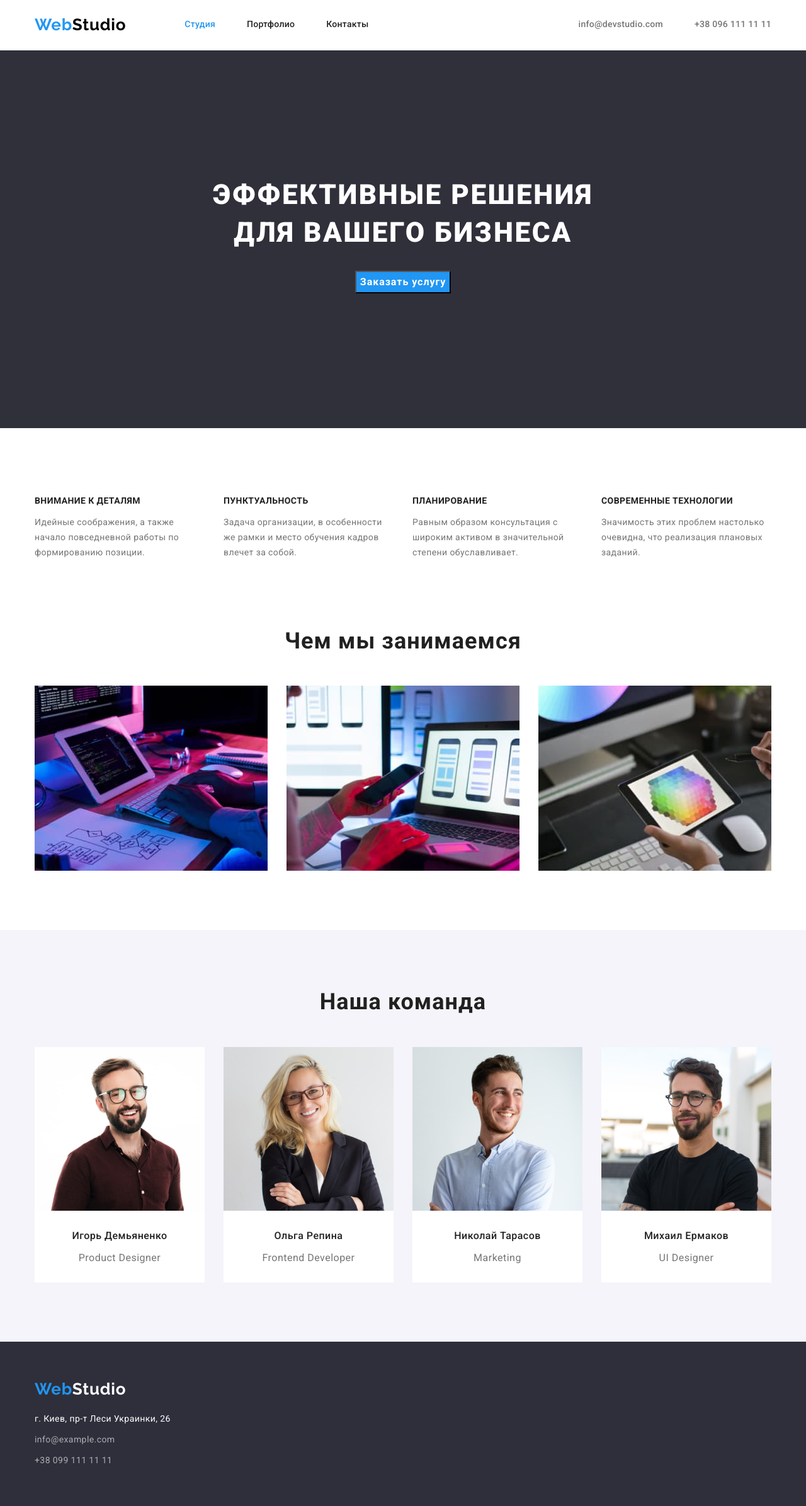
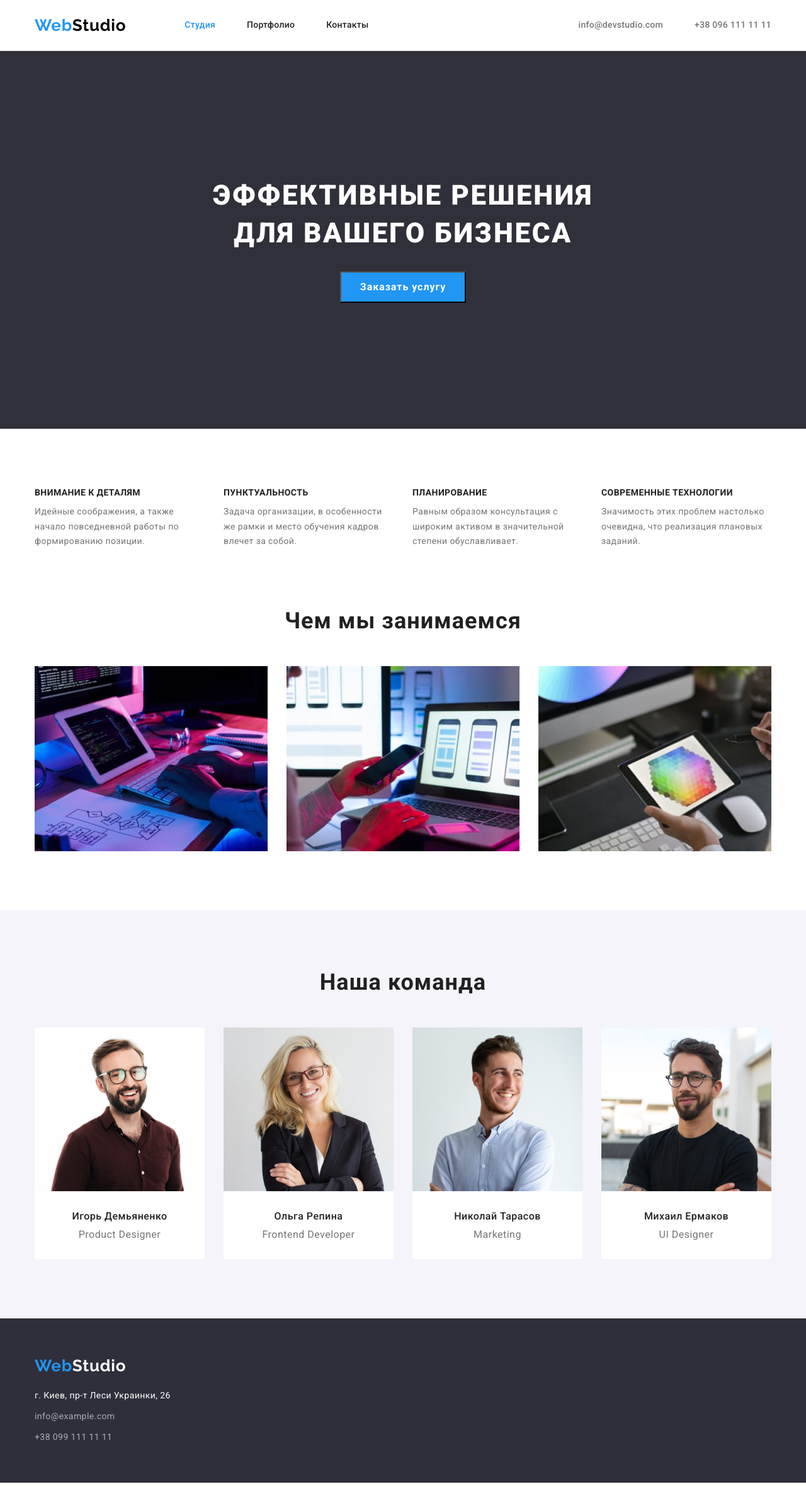
Before and after one commit to MishaLvk/goit-markup-hw-03, a plain HTML site: page index.html in a window 1280 px wide. Shown: the whole page at 63% size. After the commit the page ends 2355 px from the top, so only its background shows below. Drawn offline with nearby package versions, Linux system fonts and the light colour scheme.

Commit message:
fixed-margin-&-border

```diff
--- a/css/styles.css
+++ b/css/styles.css
@@ -3,18 +3,37 @@
   --focus-color: rgb(33, 150, 243);
   --dominant-l-s: 0.03em;
 }
-.container {
-  width: 1200px;
-  margin: 0 auto;
 
-  padding-right: 15px;
+h1,
+h2,
+h3,
+h4,
+h5,
+h6,
+p {
+  margin: 0;
+}
 
-  padding-left: 15px;
-}
 ul {
   margin: 0;
   padding: 0;
 }
+img {
+  display: block;
+}
+
+.container {
+  width: 1200px;
+  margin: 0 auto;
+  padding-right: 15px;
+  padding-left: 15px;
+}
+
+.section {
+  padding-top: 94px;
+  padding-bottom: 94px;
+}
+
 .page {
   font-family: roboto, tahoma, sans-serif;
   color: rgb(117, 117, 117);
@@ -22,9 +41,11 @@ ul {
 .current {
   color: rgb(33, 150, 243);
 }
-img {
-  display: block;
+
+.link {
+  text-decoration: none;
 }
+
 .visually-hidden {
   position: absolute;
   white-space: nowrap;
@@ -44,12 +65,11 @@ img {
   font-size: 14px;
   line-height: 1.14;
   letter-spacing: 0.02em;
+  border-bottom: 1px solid #ececec;
 }
 .header .container {
   display: flex;
   align-items: center;
-  padding-top: 24px;
-  padding-bottom: 25px;
 }
 
 .header .header-navigation {
@@ -64,16 +84,15 @@ img {
 .header-navigation .list {
   display: flex;
 }
-.link {
-  text-decoration: none;
-}
 
 .navigation-link {
   color: rgb(33, 33, 33);
 }
+
 .list-navigation .link {
-  padding-top: 25px;
-  padding-bottom: 25px;
+  display: block;
+  padding-top: 32px;
+  padding-bottom: 32px;
 }
 .navigation-link:hover,
 .navigation-link:focus {
@@ -115,7 +134,6 @@ img {
 /*-------------------------------------MAIN---------------------------*/
 .hero {
   background-color: rgb(47, 48, 58);
-  min-height: 600px;
 }
 
 .hero .container {
@@ -132,10 +150,12 @@ img {
   text-transform: uppercase;
   text-align: center;
   letter-spacing: 0.06em;
-  margin: 0 0 30px 0;
+  margin-bottom: 30px;
 }
 
 .hero-button {
+  width: 200px;
+  height: 50px;
   font-family: inherit;
   font-weight: 700;
   font-size: 16px;
@@ -156,7 +176,6 @@ img {
   line-height: 1.16;
   letter-spacing: var(--dominant-l-s);
   color: var(--title-color);
-  margin: 0;
   text-align: center;
   padding-bottom: 50px;
 }
@@ -165,10 +184,6 @@ img {
   display: flex;
 }
 
-.section-specifics .container {
-  padding-top: 94px;
-  padding-bottom: 94px;
-}
 .section-development .container {
   padding-bottom: 94px;
 }
@@ -191,6 +206,7 @@ img {
   letter-spacing: 0.03em;
   text-transform: uppercase;
   color: var(--title-color);
+  margin-bottom: 10px;
 }
 
 .specifics-element-text {
@@ -203,19 +219,21 @@ img {
   background-color: rgb(245, 244, 250);
 }
 
-.section-team .container {
-  padding-top: 94px;
-  padding-bottom: 94px;
-}
 .section-team .list {
   display: flex;
   margin-left: -30px;
 }
 
 .team-element {
-  background-color: rgb(255, 255, 255);
   flex-basis: calc((100% - 120px) / 4);
   margin-left: 30px;
+}
+
+.developer-description {
+  padding-top: 30px;
+  padding-bottom: 30px;
+  background-color: rgb(255, 255, 255);
+  border-radius: 0px 0px 4px 4px;
 }
 
 .team-element-title {
@@ -225,8 +243,7 @@ img {
   line-height: 1.19;
   letter-spacing: var(--dominant-l-s);
   color: var(--title-color);
-  margin-top: 30px;
-  margin-bottom: 10;
+  margin-bottom: 10px;
 }
 
 .team-element-text {
@@ -234,8 +251,8 @@ img {
   font-size: 16px;
   line-height: 1.19;
   letter-spacing: var(--dominant-l-s);
-  margin-bottom: 30px;
 }
+
 /*---------------------------------FOOTER------------------------------*/
 .footer {
   background-color: rgb(46, 47, 59);
@@ -284,9 +301,6 @@ img {
   color: var(--focus-color);
 }
 /*------------------------------------PORTFOLIO-----------------*/
-.section-portfolio .container {
-  padding-top: 94px;
-}
 
 .portfolio-filter {
   display: flex;
@@ -308,6 +322,8 @@ img {
   background-color: rgb(245, 244, 250);
   cursor: pointer;
   padding: 6px 22px;
+  border: none;
+  border-radius: 4px;
 }
 
 .button-filter:hover,
@@ -330,6 +346,9 @@ img {
 .portfolio-description {
   padding: 20px 24px;
   margin-bottom: 30px;
+  border-right: 1px solid #eeeeee;
+  border-bottom: 1px solid #eeeeee;
+  border-left: 1px solid #eeeeee;
 }
 
 .portfolio-element-title {
@@ -337,7 +356,7 @@ img {
   line-height: 2;
   letter-spacing: 0.06em;
   color: var(--title-color);
-  margin: 0 0 4px 0;
+  margin-bottom: 4px;
 }
 
 .portfolio-element-text {
@@ -345,7 +364,6 @@ img {
   line-height: 1.88;
   letter-spacing: var(--dominant-l-s);
   color: rgb(117, 117, 117);
-  margin: 0;
 }
 
 .portfolio-element-title:hover,
--- a/index.html
+++ b/index.html
@@ -71,7 +71,7 @@
         </div>
         </section>
 
-      <section class="section-specifics">
+      <section class="section section-specifics">
         <div class="container">
         <h2 class="visually-hidden">Особенности</h2>
         <ul class="list">
@@ -134,7 +134,7 @@
         </ul>
         </div>
       </section>
-      <section class="section-team">
+      <section class="section section-team">
         <div class="container">
         <h2 class="section-title">Наша команда</h2>
         <ul class="list">
@@ -144,8 +144,10 @@
               alt="Фотография Игоря Демьяненка"
               width="270"
             />
+            <div class="developer-description">
             <h3 class="team-element-title">Игорь Демьяненко</h3>
             <p class="team-element-text" lang="en">Product Designer</p>
+            </div>
           </li>
           <li class="team-element">
             <img
@@ -153,8 +155,10 @@
               alt="Фотография Ольги Репиной"
               width="270"
             />
+            <div class="developer-description">
             <h3 class="team-element-title">Ольга Репина</h3>
             <p class="team-element-text" lang="en">Frontend Developer</p>
+            </div>
           </li>
           <li class="team-element">
             <img
@@ -162,8 +166,10 @@
               alt="Фотография Николая Тарасова"
               width="270"
             />
+            <div class="developer-description">
             <h3 class="team-element-title">Николай Тарасов</h3>
             <p class="team-element-text" lang="en">Marketing</p>
+            </div>
           </li>
           <li class="team-element">
             <img
@@ -171,8 +177,10 @@
               alt="Фотография  Михаила Ермакова"
               width="270"
             />
+            <div class="developer-description">
             <h3 class="team-element-title">Михаил Ермаков</h3>
             <p class="team-element-text" lang="en">UI Designer</p>
+            </div>
           </li>
         </ul>
         </div>
```
Also changed, not shown: portfolio.html (+1 -1 lines).
